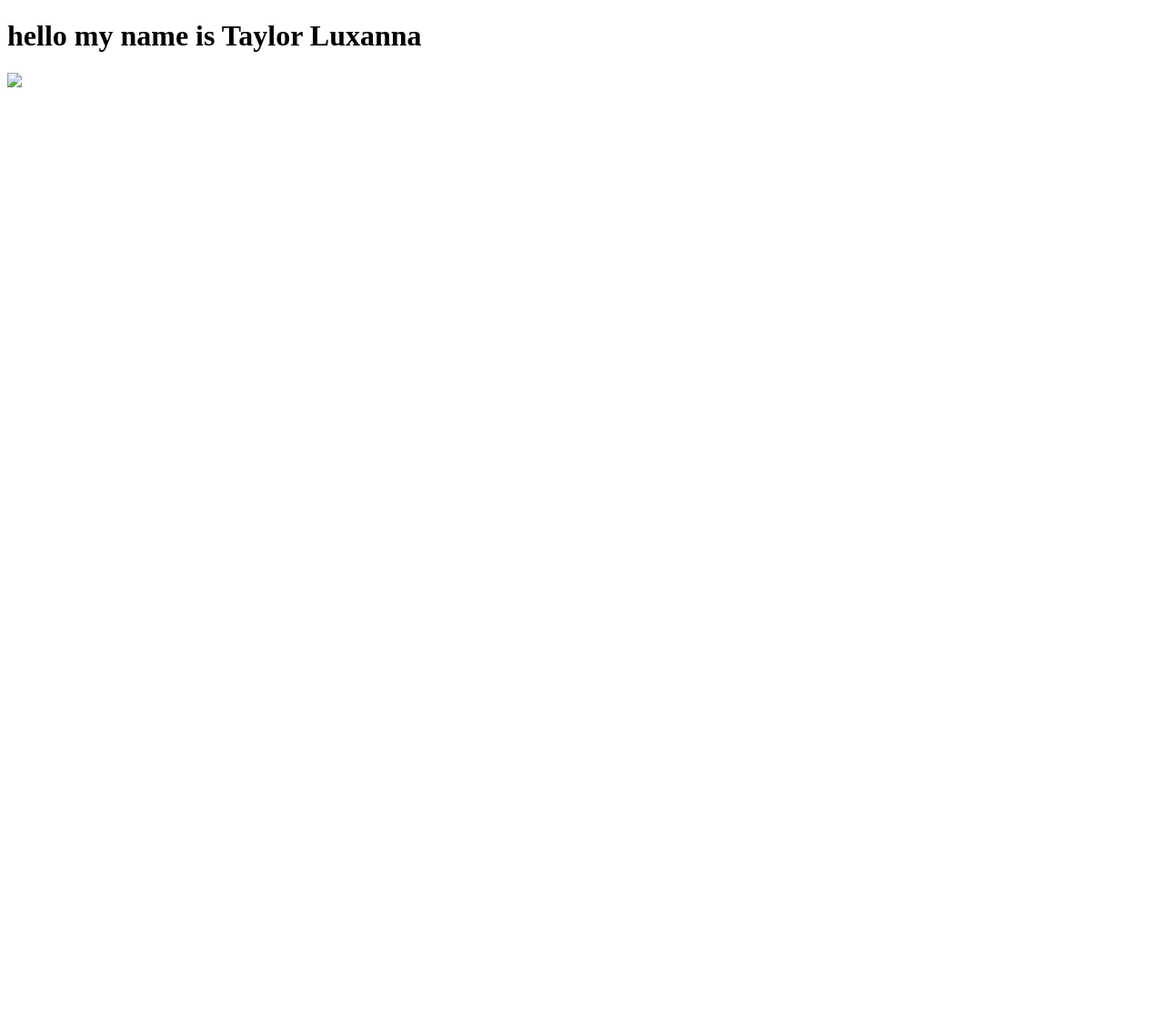
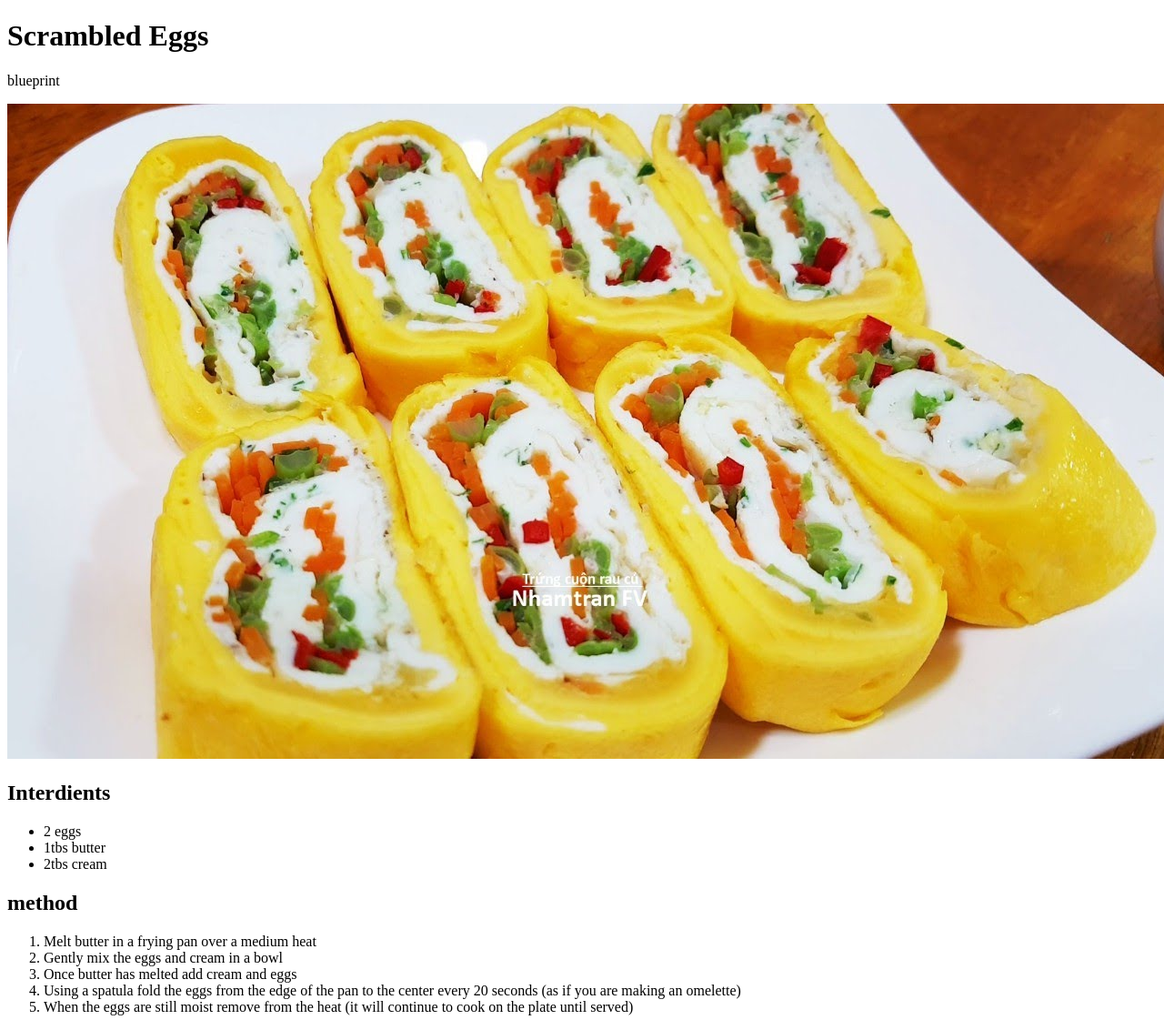
Before and after one commit to Luxanna1906/testingweb, a plain HTML site: page index.html in a window 1280 px wide. Shown: the whole page at 91% size. Before the commit the page ends 800 px from the top, so only its background shows below. Drawn offline with Linux system fonts and the light colour scheme.

Commit message:
Add files via upload

```diff
--- a/index.html
+++ b/index.html
@@ -5,9 +5,27 @@
     <title>Luxanna</title>
 </head>
 <body>
-    <h1>hello my name is Taylor Luxanna</h1>
+    <h1>Scrambled Eggs</h1>
     <p>
-        <img src="imgs/taylor-swift-donates-to-fans-coronavirus.jpg" />
+        blueprint
     </p>
+    <p>
+        <img src="imgs/maxresdefault%20(1).jpg" />
+    </p>
+    <h2>Interdients</h2>
+<ul>
+    <li>2 eggs</li>
+    <li>1tbs butter</li>
+    <li>2tbs cream</li>
+</ul>
+<h2>method</h2>
+<ol>
+    <li>Melt butter in a frying pan over a medium heat</li>
+    <li>Gently mix the eggs and cream in a bowl</li>
+    <li>Once butter has melted add cream and eggs</li>
+    <li>Using a spatula fold the eggs from the edge of the pan to the center every 20 seconds (as if you are making an omelette)</li>
+    <li>When the eggs are still moist remove from the heat (it will continue to cook on the plate until served)</li>
+
+</ol>
 </body>
 </html>
```
